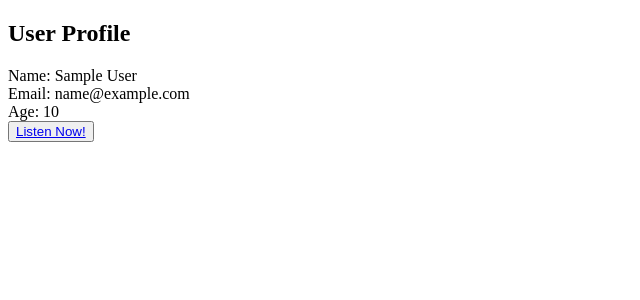
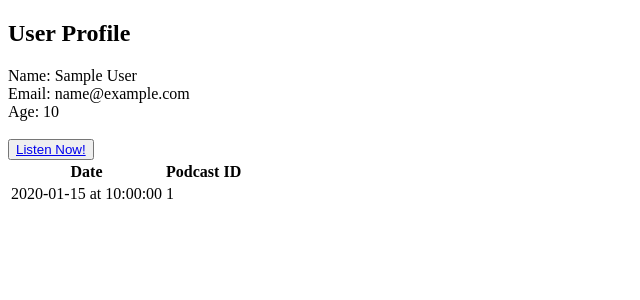
Before and after one commit to franziskagoltz/hb_project_podcastr, a Flask app: page /userprofile in a window 1280 px wide. Shown: the top 300 px of the page, without its empty margins (0-640 px from the left). Run offline with Flask 2, Linux system fonts and the light colour scheme; the visitor is signed in with stand-in values (Sample User, id 1); tables that the repository leaves empty hold one stand-in row (values such as "Sample post").

Commit message:
added table with listening history on user profile page and helper function to query the db for the info

```diff
--- a/server.py
+++ b/server.py
@@ -99,7 +99,9 @@ def user_profile():
 
     user = server_functions.get_user(user_id)
 
-    return render_template("/user_profile.html", user=user)
+    history = server_functions.get_history(user_id)
+
+    return render_template("/user_profile.html", user=user, history=history)
 
 
 @app.route("/podcasts")
--- a/server_functions.py
+++ b/server_functions.py
@@ -106,3 +106,15 @@ def record_history(user_id, podcast_id):
     db.session.add(history)
 
     db.session.commit()
+
+
+def get_history(user_id):
+    """Gets the listening history of a user, limit by 10"""
+
+    all_history = ListeningHistory.query.filter(ListeningHistory.user_id == user_id)
+
+    recent_first = all_history.order_by(desc(ListeningHistory.listened_at))
+
+    last_10 = recent_first.limit(10).all()
+
+    return last_10
--- a/templates/user_profile.html
+++ b/templates/user_profile.html
@@ -8,5 +8,26 @@
 <label>Email: {{ user.email }}</label><br>
 <label>Age: {{ user.age }}</label><br>
 
+<br>
+
 <button id="listen"><a href="/podcasts">Listen Now!</a></button>
+
+<table>
+  <thead>
+    <tr>
+      <th>Date</th>
+<!--       <th>Channel ID</th>  -->
+      <th>Podcast ID</th>
+    </tr>
+  </thead>
+  <tbody>
+    {% for record in history %}
+    <tr>
+      <td>{{ record.listened_at.strftime('%Y-%m-%d at %I:%M:%S') }}</td>
+      <td>{{ record.podcast_id }}</td>
+    </tr>
+    {% endfor %}
+  </tbody>
+</table>
+
 {% endblock %}
```
